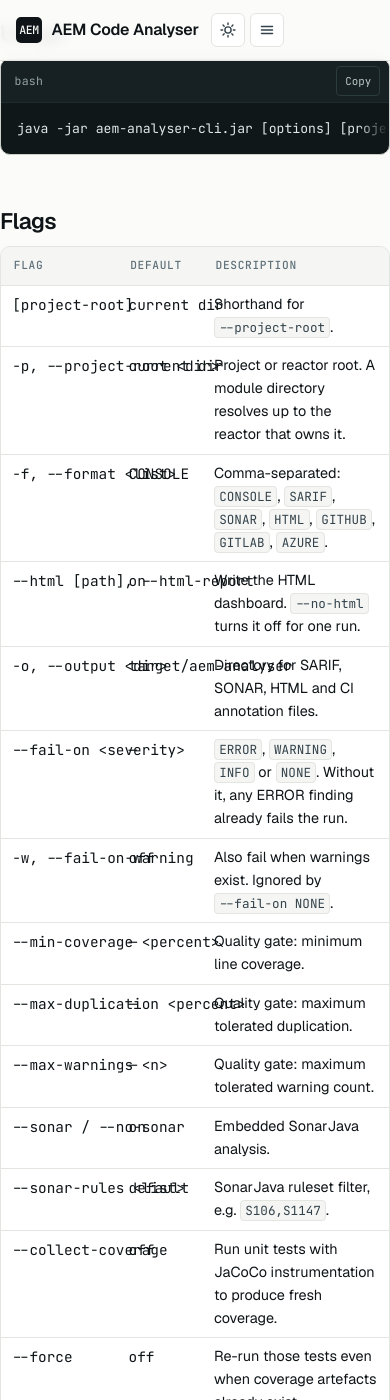
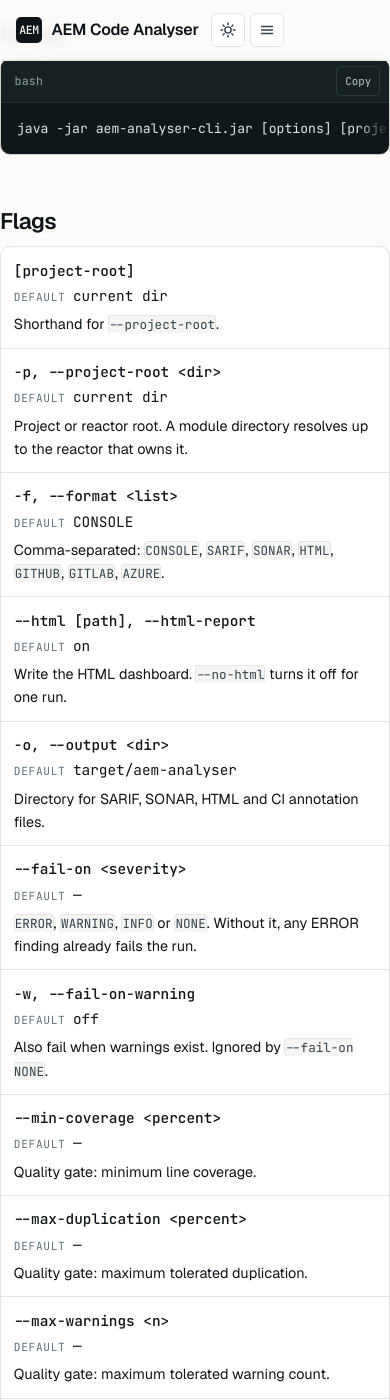
Before and after one commit to RohithV16/aem-code-analyser, a Jekyll site: the page built from docs/reference/index.html, in a window 390 px wide and 1400 px high, scrolled down 229 px. Built offline with Jekyll 4.4.1, drawn with Linux system fonts in a browser that asks for light colours.

Commit message:
docs(site): stop /reference/ scrolling sideways on a phone
At a 375px viewport the reference page had scrollWidth 380 against a 375px
viewport: the flags table's fixed 30/22/48 columns plus `nowrap` cells sized it
to 400px inside a 373px container, and an inline <code> token in a
`text-wrap: pretty` paragraph hung 5px past its line box, which widened the
document even though the table's own overflow was clipped by .table-wrap.

The flags table now uses auto layout with a max-width: 100% guard, wraps mono
cells instead of forcing nowrap, and below 640px stacks each row (flag,
`DEFAULT …`, description) so `-p, --project-root <dir>` is no longer split
mid-hyphen. `text-wrap: pretty` is switched off for docs prose at the same
breakpoint, because Chrome can leave an unbreakable inline token outside the
line box there.

Measured in Chromium at 375px: document scrollWidth 375 (was 380), the flags
table 373 inside a 373 container (scrollWidth was 400). Desktop is unchanged:
three columns, header row, no overflow. Checked at 320/375/414/768/1280.

Fixes #11

```diff
--- a/docs/assets/css/site.css
+++ b/docs/assets/css/site.css
@@ -1046,8 +1046,13 @@ th .mono {
   padding: 0.45rem 0.7rem;
 }
 
+/* The flags table is the widest block on /reference/. Fixed 30/22/48 columns plus `nowrap`
+   cells sized it to 400px inside a 373px container, so a 375px phone scrolled the whole page
+   sideways. Auto layout with wrapping cells lets every column shrink to the container, and the
+   max-width guard keeps the table itself inside it. */
 .docs__main table.flags {
-  table-layout: fixed;
+  table-layout: auto;
+  max-width: 100%;
 }
 
 .docs__main table.flags th:nth-child(1) { width: 30%; }
@@ -1055,17 +1060,87 @@ th .mono {
 .docs__main table.flags th:nth-child(3) { width: 48%; }
 
 .docs__main table.flags td code {
-  white-space: nowrap;
+  white-space: normal;
+  overflow-wrap: anywhere;
 }
 
 .docs__main table.flags td:nth-child(1),
 .docs__main table.flags td:nth-child(2) {
-  overflow-wrap: normal;
+  overflow-wrap: anywhere;
   word-break: break-word;
 }
 
-.docs__main table.flags td:nth-child(2) {
-  white-space: nowrap;
+/* Phone widths: three columns at 375px split `-p, --project-root <dir>` mid-hyphen, so each flag
+   is stacked instead - name, default, description - while the table stays one table for assistive
+   technology. */
+@media (max-width: 640px) {
+  .docs__main table.flags,
+  .docs__main table.flags tbody,
+  .docs__main table.flags tr,
+  .docs__main table.flags td {
+    display: block;
+    width: auto;
+  }
+
+  .docs__main table.flags thead {
+    position: absolute;
+    width: 1px;
+    height: 1px;
+    overflow: hidden;
+    clip-path: inset(50%);
+  }
+
+  .docs__main table.flags tr {
+    padding: 0.7rem 0.8rem;
+    border-bottom: 1px solid var(--line);
+  }
+
+  .docs__main table.flags tr:last-child {
+    border-bottom: 0;
+  }
+
+  .docs__main table.flags td,
+  .docs__main table.flags td.mono,
+  .docs__main table.flags td.nowrap,
+  .docs__main table.flags code {
+    padding: 0;
+    border-bottom: 0;
+    white-space: normal;
+    overflow-wrap: anywhere;
+    word-break: break-word;
+  }
+
+  .docs__main table.flags td:nth-child(1) {
+    font-weight: 500;
+    margin-bottom: 0.15rem;
+  }
+
+  .docs__main table.flags td:nth-child(2) {
+    margin-bottom: 0.4rem;
+  }
+
+  .docs__main table.flags td:nth-child(2)::before {
+    content: "default ";
+    font-family: var(--mono);
+    font-size: 0.7rem;
+    letter-spacing: 0.06em;
+    text-transform: uppercase;
+    color: var(--muted);
+  }
+}
+
+/* `text-wrap: pretty` keeps a paragraph's last line from being a single word, and on a narrow
+   line it can leave an unbreakable inline <code> token hanging past the line box - a document
+   level horizontal scrollbar with nothing else visibly wrong. Wrap normally on phones. */
+@media (max-width: 640px) {
+  .docs__main p,
+  .docs__main li,
+  .docs__main td,
+  .docs__main th,
+  .prose p,
+  .prose li {
+    text-wrap: wrap;
+  }
 }
 
 /* ------------------------------------------------------------------ callouts */
```
